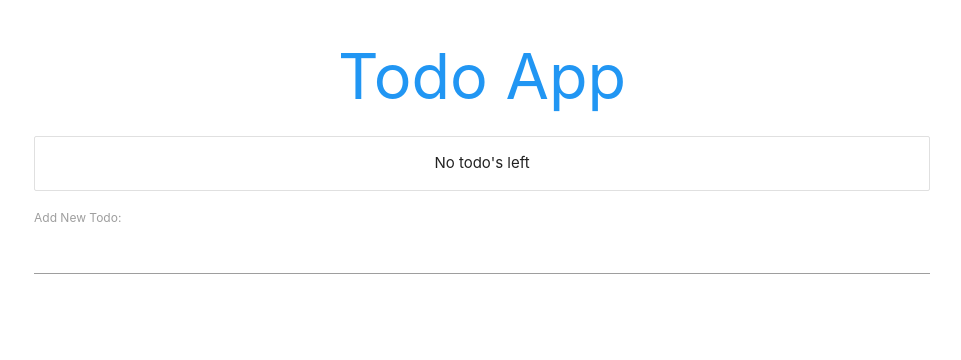
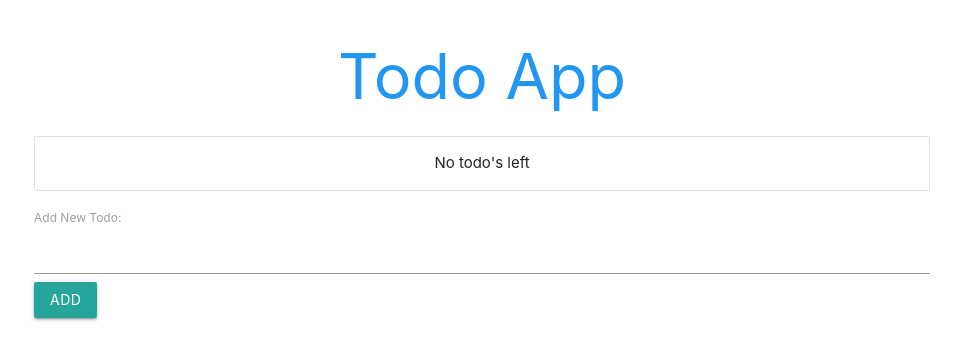
Before and after one commit to Sheyilaaw/react-todo-app, a React (Create React App) app: page / in a window 1280 px wide. Shown: the top 360 px of the page, without its empty margins (158-1119 px from the left). Built offline with nearby package versions, Linux system fonts and the light colour scheme.

Commit message:
Added submit button to add new todo

```diff
--- a/src/AddTodo.js
+++ b/src/AddTodo.js
@@ -26,6 +26,9 @@ class AddTodo extends Component {
                 <form onSubmit={this.handleSubmit}>
                     <label htmlFor="content">Add New Todo:</label>
                     <input type="text" id="content" onChange={this.handleChange} value={this.state.content} />
+                    <button className="btn waves-effect waves-light" type="submit" name="action">
+                        Add
+                    </button>
                 </form>
             </div>
         )
```
